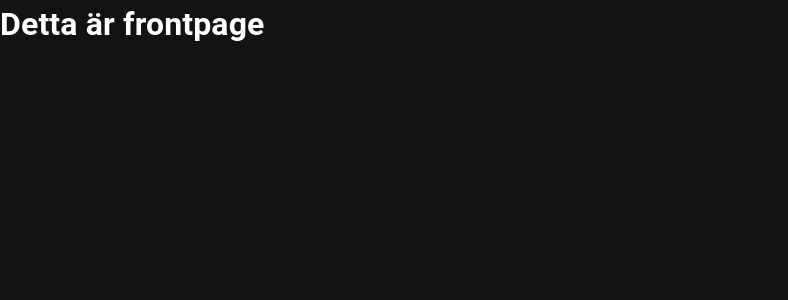
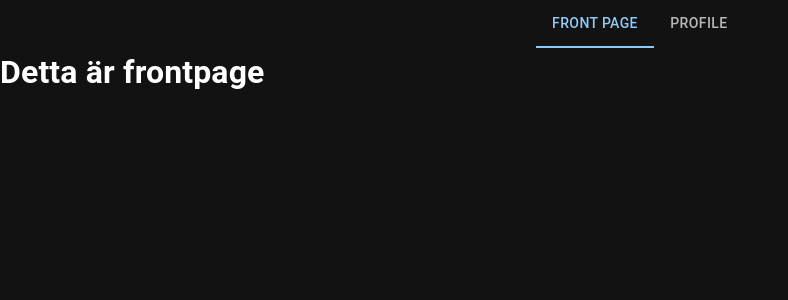
Before and after one commit to maxkoste/local-zero, a React (Create React App) app: page /front in a window 1280 px wide. Shown: the top 300 px of the page, without its empty margins (0-788 px from the left). Built offline with nearby package versions, Linux system fonts and the light colour scheme.

Commit message:
basic navigation bar with correct routing

```diff
--- a/src/ui/App.tsx
+++ b/src/ui/App.tsx
@@ -5,7 +5,8 @@ import CssBaseline from '@mui/material/CssBaseline';
 import LoginPage from './pages/login-page';
 import { FrontPage } from './pages/front-page';
 import { UserPage } from './pages/user-page'
-import { BrowserRouter, Routes, Route} from "react-router-dom";
+import { BrowserRouter, Routes, Route } from "react-router-dom";
+import MainLayout from './pages/main-layout';
 
 const darkTheme = createTheme({
 	palette: {
@@ -17,12 +18,14 @@ function App() {
 	return (
 		<ThemeProvider theme={darkTheme}>
 			<BrowserRouter>
-				<CssBaseline/>
-			<Routes>
-				<Route path="/" element={<LoginPage />} />
-				<Route path="/front" element={<FrontPage />} />
-				<Route path="/profile" element={<UserPage />} />
-			</Routes>
+				<CssBaseline />
+				<Routes>
+					<Route path="/" element={<LoginPage />} />
+					<Route element={<MainLayout />}>
+						<Route path="/front" element={<FrontPage />} />
+						<Route path="/profile" element={<UserPage />} />
+					</Route>
+				</Routes>
 			</BrowserRouter>
 		</ThemeProvider>
 	);
--- a/src/ui/components/nav-bar.tsx
+++ b/src/ui/components/nav-bar.tsx
@@ -1,38 +1,10 @@
 import React from 'react'
-import { BrowserRouter, Routes, Route, Link } from "react-router-dom";
+import { BrowserRouter, Routes, Route, Link, useNavigate } from "react-router-dom";
 import { FrontPage } from '../pages/front-page';
 import Tabs from '@mui/material/Tabs';
 import Tab from '@mui/material/Tab';
 import Box from '@mui/material/Box';
 
-interface TabPanelProps {
-	children?: React.ReactNode;
-	index: number;
-	value: number;
-}
-
-function CustomTabPanel(props: TabPanelProps) {
-	const { children, value, index, ...other } = props;
-
-	return (
-		<div
-			role="tabpanel"
-			hidden={value !== index}
-			id={`simple-tabpanel-${index}`}
-			aria-labelledby={`simple-tab-${index}`}
-			{...other}
-		>
-			{value === index && <Box sx={{ p: 3 }}>{children}</Box>}
-		</div>
-	);
-}
-
-function a11yProps(index: number) {
-	return {
-		id: `simple-tab-${index}`,
-		'aria-controls': `simple-tabpanel-${index}`,
-	};
-}
 
 export default function NavBar() {
 	const [value, setValue] = React.useState(0);
@@ -41,24 +13,14 @@ export default function NavBar() {
 		setValue(newValue);
 	};
 
+	const navigate = useNavigate();
+
 	return (
 		<Box sx={{ width: '100%' }}>
-			<Box sx={{ borderBottom: 1, borderColor: 'divider' }}>
-				<Tabs value={value} onChange={handleChange} aria-label="basic tabs example">
-					<Tab label="Item One" {...a11yProps(0)} />
-					<Tab label="Item Two" {...a11yProps(1)} />
-					<Tab label="Item Three" {...a11yProps(2)} />
-				</Tabs>
-			</Box>
-			<CustomTabPanel value={value} index={0}>
-				Item One
-			</CustomTabPanel>
-			<CustomTabPanel value={value} index={1}>
-				Item Two
-			</CustomTabPanel>
-			<CustomTabPanel value={value} index={2}>
-				Item Three
-			</CustomTabPanel>
+			<Tabs value={value} onChange={handleChange} aria-label="basic tabs example" centered>
+				<Tab label="Front Page" onClick={() => navigate("/front")} />
+				<Tab label="Profile" onClick={() => navigate("/profile")} />
+			</Tabs>
 		</Box>
 	);
 }
--- a/src/ui/pages/front-page.tsx
+++ b/src/ui/pages/front-page.tsx
@@ -2,10 +2,16 @@ import React from 'react';
 import { useState } from 'react';
 import { User } from '../../backend/user'
 import { users } from '../../backend/controller'
+import NavBar from '../components/nav-bar';
 
 
 //Denna funktionen exporteras och kan importeras genom att skriva:
 //import {Hello} from './Frontpage'
 export function FrontPage() {
-	return <h1>Detta är frontpage</h1>
+	return (
+		<div>
+			<h1>Detta är frontpage</h1>
+		</div>
+	)
+
 }
--- /dev/null
+++ b/src/ui/pages/main-layout.tsx
@@ -0,0 +1,12 @@
+import React from "react";
+import NavBar from '../components/nav-bar';
+import { Outlet } from "react-router-dom";
+
+export default function MainLayout() {
+  return (
+    <>
+      <NavBar />
+      <Outlet /> {/* Renders the child route */}
+    </>
+  );
+}
--- a/src/ui/pages/user-page.tsx
+++ b/src/ui/pages/user-page.tsx
@@ -4,5 +4,8 @@ import React from 'react';
 //
 
 export function UserPage(){
-	return <h1>User Profile</h1>
+
+	return (
+		<h1>User Profile</h1>
+	)
 }
```
